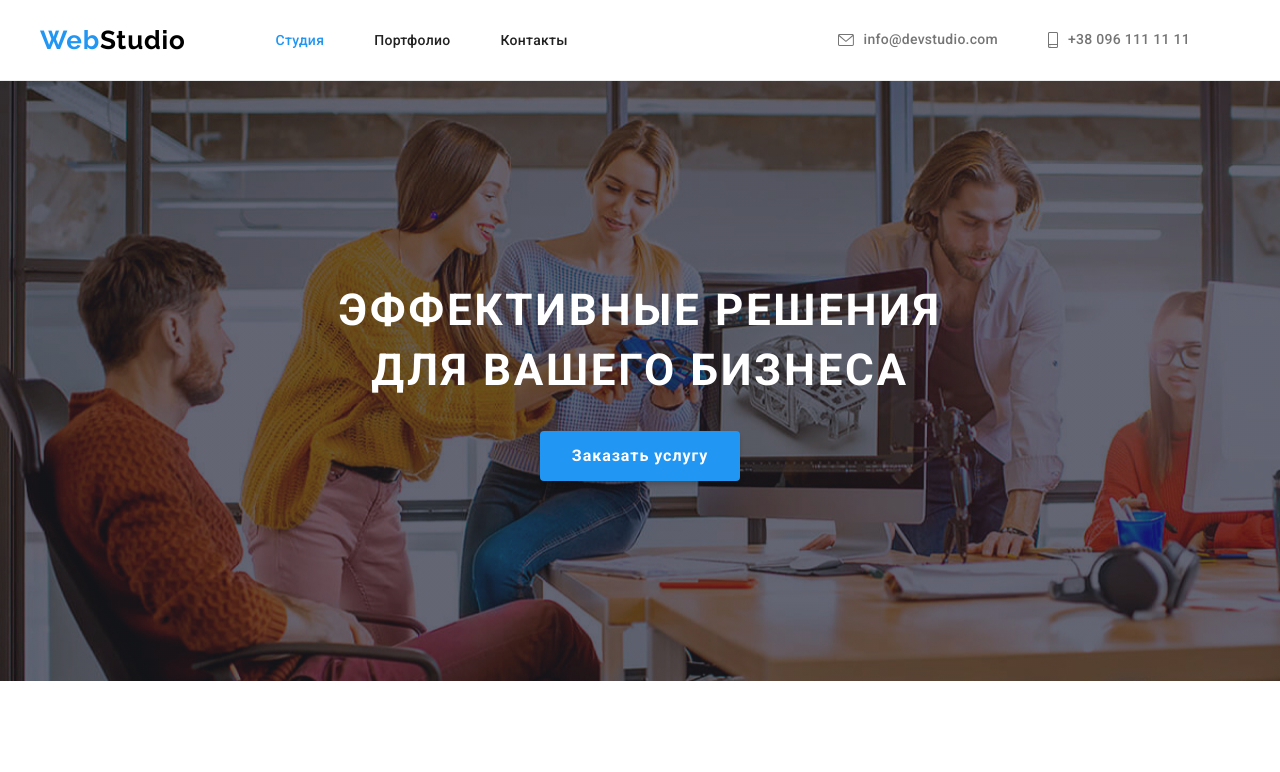
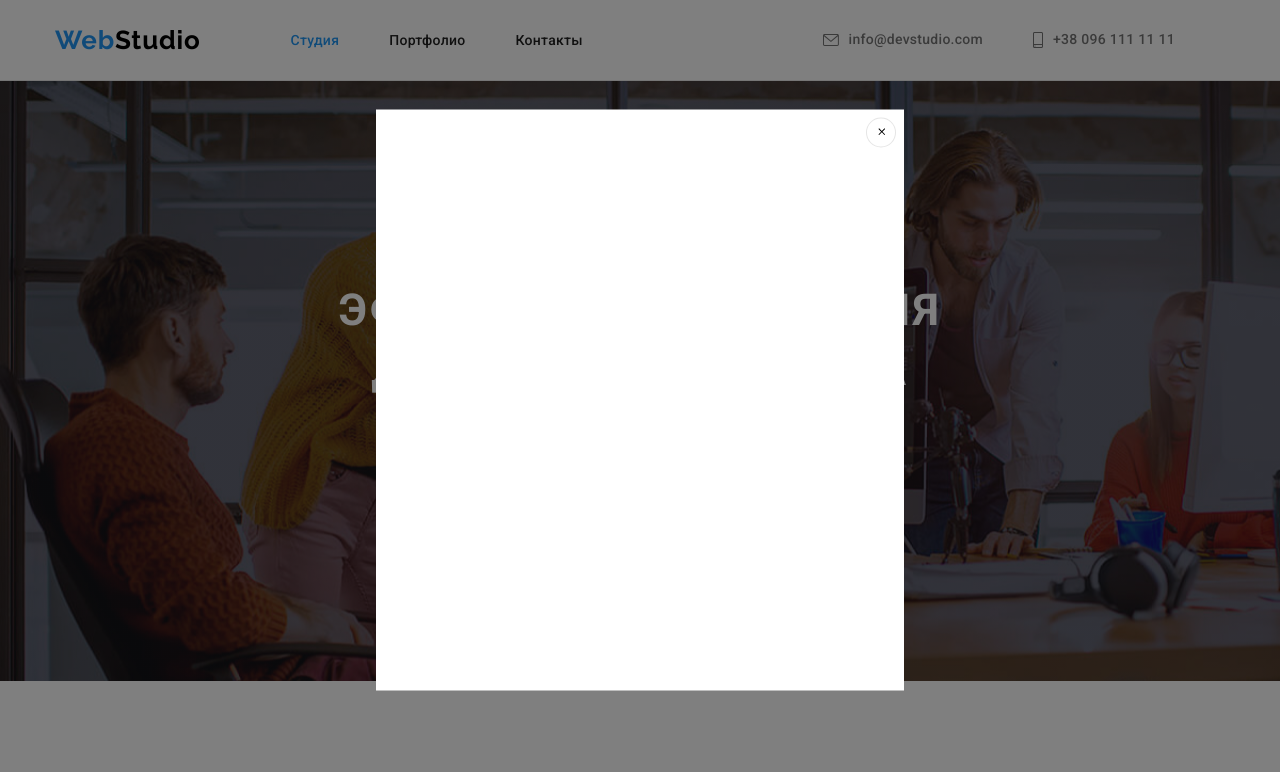
Before and after one commit to Taisia-Ved/goit-markup-hw-04, a plain HTML site: page index.html in a window 1280 px wide. Both pictures are taken after a click on the link "Заказать услугу". Shown: the top 772 px of the page. Drawn offline with nearby package versions, Linux system fonts and the light colour scheme.

Commit message:
Initial commit

```diff
--- a/index.html
+++ b/index.html
@@ -48,7 +48,7 @@
         <section class="hero">
             <div class="container">
             <h1 class="title-name">Эффективные решения <br /> для вашего бизнеса </h1>
-                <a class="hero-btn" href="#">Заказать услугу</a>
+                <a class="hero-btn" href="#" type="button" data-modal-open >Заказать услугу</a>
             </div>
         </section>
         <!--Our-advantages-->
@@ -373,5 +373,16 @@
             </ul>
         </div>
     </footer>
+    <div class="backdrop is-hidden" data-modal>
+        <div class="modal">
+            <button class="close-btn" type="button"data-modal-close>
+            <svg class="close-icon" width ="11" height="11">
+                <use href="./img/sprite3.svg#icon-close-black-18dp-2-1"></use>
+            </svg></button>
+        </div>
+    </div>
+
+    <script src="./js/modal.js"></script>
+    </body>
 </body>
 </html>
--- /dev/null
+++ b/js/modal.js
@@ -0,0 +1,14 @@
+(() => {
+  const refs = {
+    openModalBtn: document.querySelector('[data-modal-open]'),
+    closeModalBtn: document.querySelector('[data-modal-close]'),
+    modal: document.querySelector('[data-modal]'),
+  };
+
+  refs.openModalBtn.addEventListener('click', toggleModal);
+  refs.closeModalBtn.addEventListener('click', toggleModal);
+
+  function toggleModal() {
+    refs.modal.classList.toggle('is-hidden');
+  }
+})();
--- a/style.css
+++ b/style.css
@@ -1,8 +1,3 @@
-*,
-*::before,
-*::after {
-  box-sizing: inherit;
-}
 :root {
   --main-font: "Roboto", sans-serif;
   --secondary-font: "Raleway", sans-serif;
@@ -57,7 +52,7 @@ img {
 }
 .container {
   width: 1200px;
-  padding: 0px 15px;
+  padding: 94px 15px;
   margin: 0 auto;
 }
 
@@ -87,6 +82,8 @@ img {
 .header .container {
   display: flex;
   align-items: center;
+  padding-top: 0;
+  padding-bottom: 0;
 }
 
 .navigation {
@@ -322,10 +319,6 @@ button:focus {
   background-color: #f5f4fa;
   border-radius: 4px;
 }
-.our-advantages > .container {
-  padding-top: 94px;
-  padding-bottom: 94px;
-}
 
 .futures-list-title {
   margin-bottom: 10px;
@@ -356,8 +349,8 @@ button:focus {
   display: flex;
 }
 
-.container > .our-working {
-  padding-top: 94px;
+.our-working > .container {
+  padding-top: 0px;
 }
 
 .our-working-list:not(:last-child) {
@@ -371,24 +364,20 @@ button:focus {
 
 .our-working-img {
   display: flex;
-  margin-top: 30px;
 }
 
 .working-title {
+  margin-bottom: 50px;
   font-style: normal;
   font-weight: 700;
   font-size: 36px;
+  line-height: 1.67;
   text-align: center;
   letter-spacing: 0.03em;
   color: #212121;
 }
 
 /*======OUR-TEAM======*/
-
-.our-team > .container {
-  padding-top: 94px;
-  padding-bottom: 94px;
-}
 
 .our-team-list {
   display: flex;
@@ -398,7 +387,6 @@ button:focus {
 .our-team {
   background-color: #f5f4fa;
   justify-content: space-between;
-  margin-bottom: 50px;
 }
 
 .our-team-list-item:not(:last-child) {
@@ -462,14 +450,12 @@ button:focus {
   height: 44px;
   border-radius: 50%;
   background: #ffffff;
-}
-
-.social-list-icon:hover {
-  fill: white;
+  color: #afb1b8;
 }
 
 .social-list-link:hover {
   background-color: var(--accent-color);
+  color: #ffffff;
 }
 .social-list-link:focus {
   background-color: var(--accent-color);
@@ -491,9 +477,8 @@ button:focus {
   display: flex;
   justify-content: center;
   align-items: center;
-  fill: #afb1b8;
+  fill: currentColor;
 }
-
 /*======regular-clients======*/
 
 .regular-clients-title {
@@ -600,6 +585,7 @@ button:focus {
 .p-list-item:focus {
   box-shadow: 0px 1px 1px rgba(0, 0, 0, 0.12), 0px 4px 4px rgba(0, 0, 0, 0.06),
     1px 4px 6px rgba(0, 0, 0, 0.16);
+  border: 1px solid #eeeeee;
 }
 
 .portfolio-img {
@@ -743,3 +729,54 @@ a {
   color: #ffffff;
 }
 /* ============ FOOTER END ============ */
+
+.backdrop {
+  position: fixed;
+  left: 0;
+  top: 0;
+  z-index: 100;
+  width: 100%;
+  height: 100%;
+  background-color: rgba(0, 0, 0, 0.5);
+
+  transition: all 500ms linear;
+}
+
+.backdrop.is-hidden {
+  transition: all 500ms linear 500ms;
+}
+
+.backdrop.is-hidden .modal {
+  transform: translate(-50%, -50%) scale(0);
+  transition: transform 500ms linear 0ms;
+}
+
+.modal {
+  position: absolute;
+  top: 50%;
+  left: 50%;
+  transform: translate(-50%, -50%) scale(1);
+  width: 528px;
+  min-height: 581px;
+  background-color: #fff;
+
+  transition: transform 500ms linear 500ms;
+}
+
+.close-btn {
+  position: absolute;
+  top: 8px;
+  right: 8px;
+  width: 30px;
+  height: 30px;
+  border-radius: 50%;
+  background-color: #ffffff;
+  border: 1px solid rgba(0, 0, 0, 0.1);
+  cursor: pointer;
+}
+
+.is-hidden {
+  opacity: 0;
+  visibility: hidden;
+  pointer-events: none;
+}
```
Also changed, not shown: img/sprite3.svg (added).
